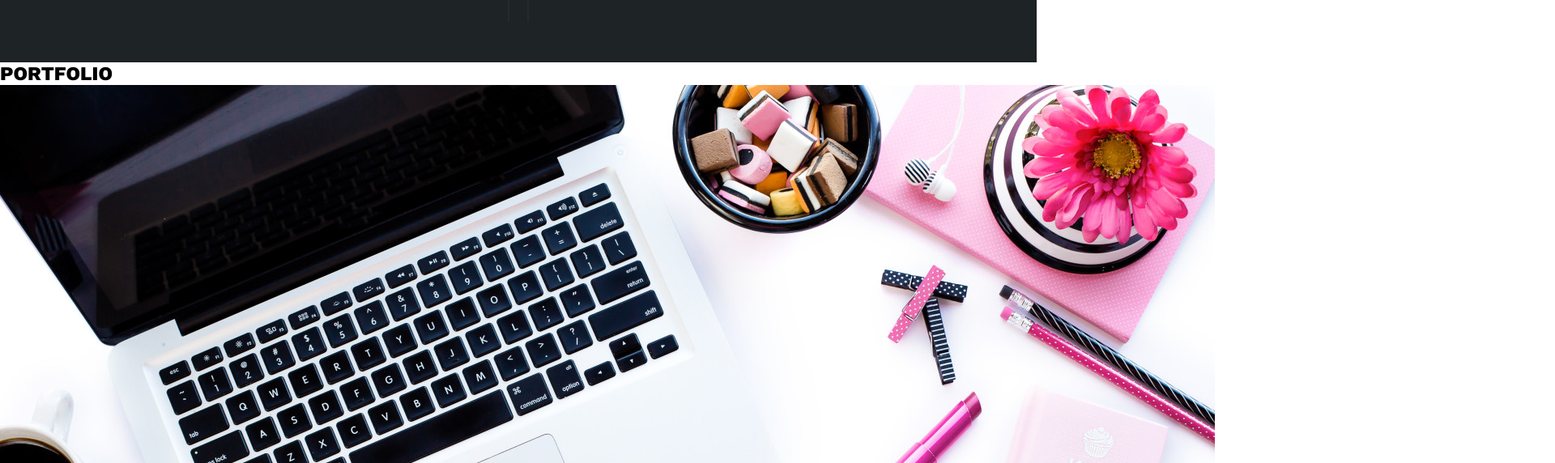
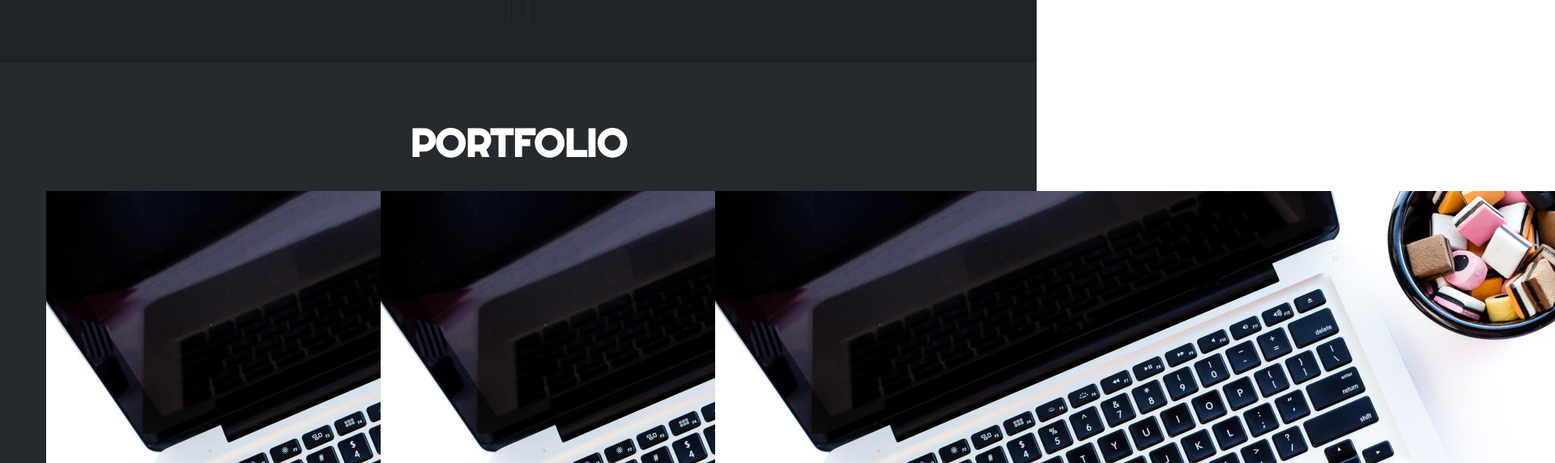
Before and after one commit to FlorenciaMarcos/Portfolio, a plain HTML site: page Html/index.html in a window 1280 px wide. Shown: the part 3424-3996 px from the top of the page at 81% size, 1920 px wide, since content can reach past the window. Drawn offline with nearby package versions, Linux system fonts and the light colour scheme.

Commit message:
cambios portfolio-html-css

```diff
--- a/Html/index.html
+++ b/Html/index.html
@@ -370,8 +370,8 @@
 
  </section>
 
- <!--SECCION PORFOLIO-->
- <section id="porfolio" class="portfolio">
+ <!--SECCION PORTFOLIO-->
+ <section id="portfolio" class="portfolio">
   <div class="contenido-seccion"></div>
   <h2>PORTFOLIO</h2>
   <div class="galeria">
--- a/Style.css/Style.css
+++ b/Style.css/Style.css
@@ -480,10 +480,6 @@ margin-bottom: 20px;
 
 /*SECCION CURRICULUM*/
 
-
-
-
-
 .curriculum{
     background-color:#1e2326;
     color: #fff;
@@ -597,3 +593,39 @@ position: relative;
     position:relative;
     bottom: 4px;
 }
+/*SECCION PORTFOLIO*/
+
+
+.portfolio{
+    background-color:#252a2e;
+    color: #fff;
+    padding: 50px 20px;
+}
+
+.portfolio .contenido-seccion{
+    max-width: 1100px;
+    margin: auto;
+}
+
+.portfolio h2{
+    font-size: 48px;
+    font-family:'Righteous';
+    text-align: center;
+    padding: 20px 0;
+
+}
+
+.portfolio .galeria{
+    display: flex;
+    flex-wrap: wrap;
+    justify-content: space-around;
+
+}
+
+.portfolio .galeria .proyecto{
+    position: relative;
+    max-width: 340px;
+    height: fit-content;
+    margin: 10px;
+    cursor: pointer;
+}
```
